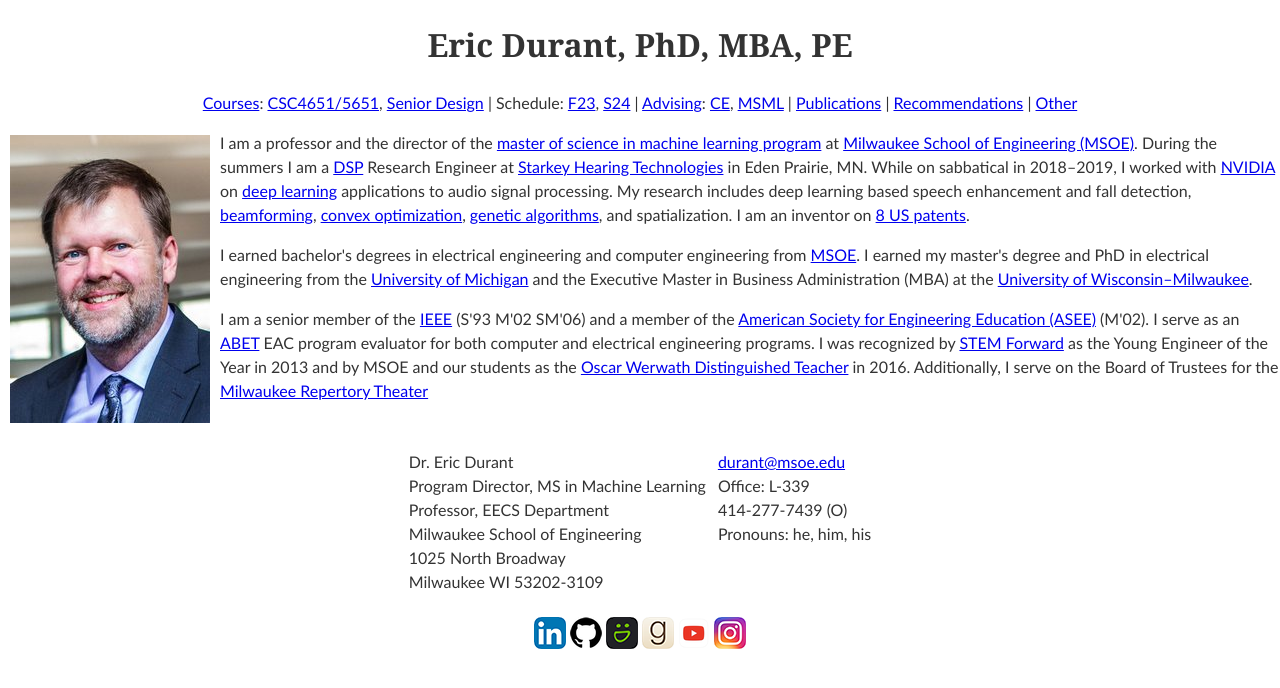
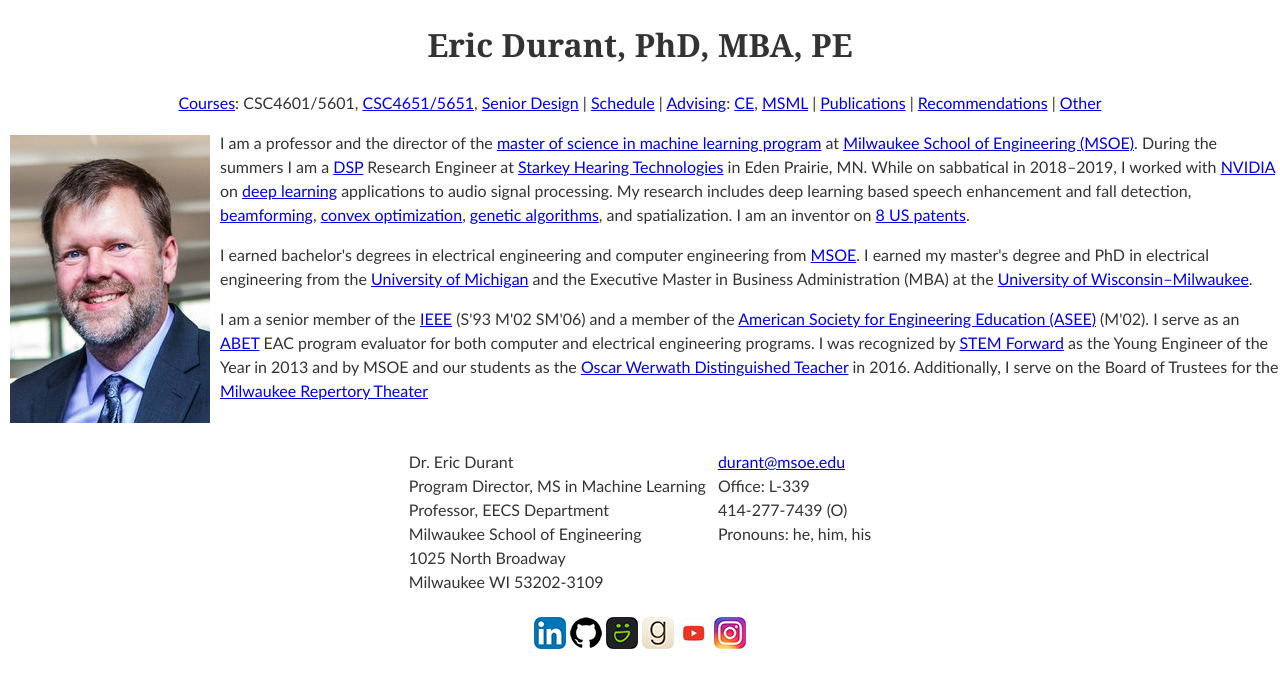
Before and after one commit to edurant/edurant.github.io, a Jekyll site: the page built from index.html, in a window 1280 px wide. Shown: the top 688 px of the page. Built offline with Jekyll 4.4.1, drawn with Linux system fonts in a browser that asks for light colours.

Commit message:
homepage: partial spring updates

```diff
--- a/index.html
+++ b/index.html
@@ -15,8 +15,8 @@
 <h1 align="center">{{page.title}}</h1>
 
 <div align="center">
-    <p><a href="courses/">Courses</a>: <a href="courses/csc4651/">CSC4651/5651</a>, <a href="https://gitlab.com/msoe.edu/eecs/seniordesign/ce/wikis/">Senior Design</a>
-    | Schedule: <a href="sched/f23.html">F23</a>, <a href="sched/s24.html">S24</a>
+    <p><a href="courses/">Courses</a>: CSC4601/5601, <a href="courses/csc4651/">CSC4651/5651</a>, <a href="https://gitlab.com/msoe.edu/eecs/seniordesign/ce/wikis/">Senior Design</a>
+    | <a href="sched/s24.html">Schedule</a>
     | <a href="advising/durant.html">Advising</a>: <a href="advising/">CE</a>, <a href="advising/msml.html">MSML</a>
     | <a href="https://scholar.google.com/citations?user=FSlPi_wAAAAJ">Publications</a>
     | <a href="rec.html">Recommendations</a>
```
